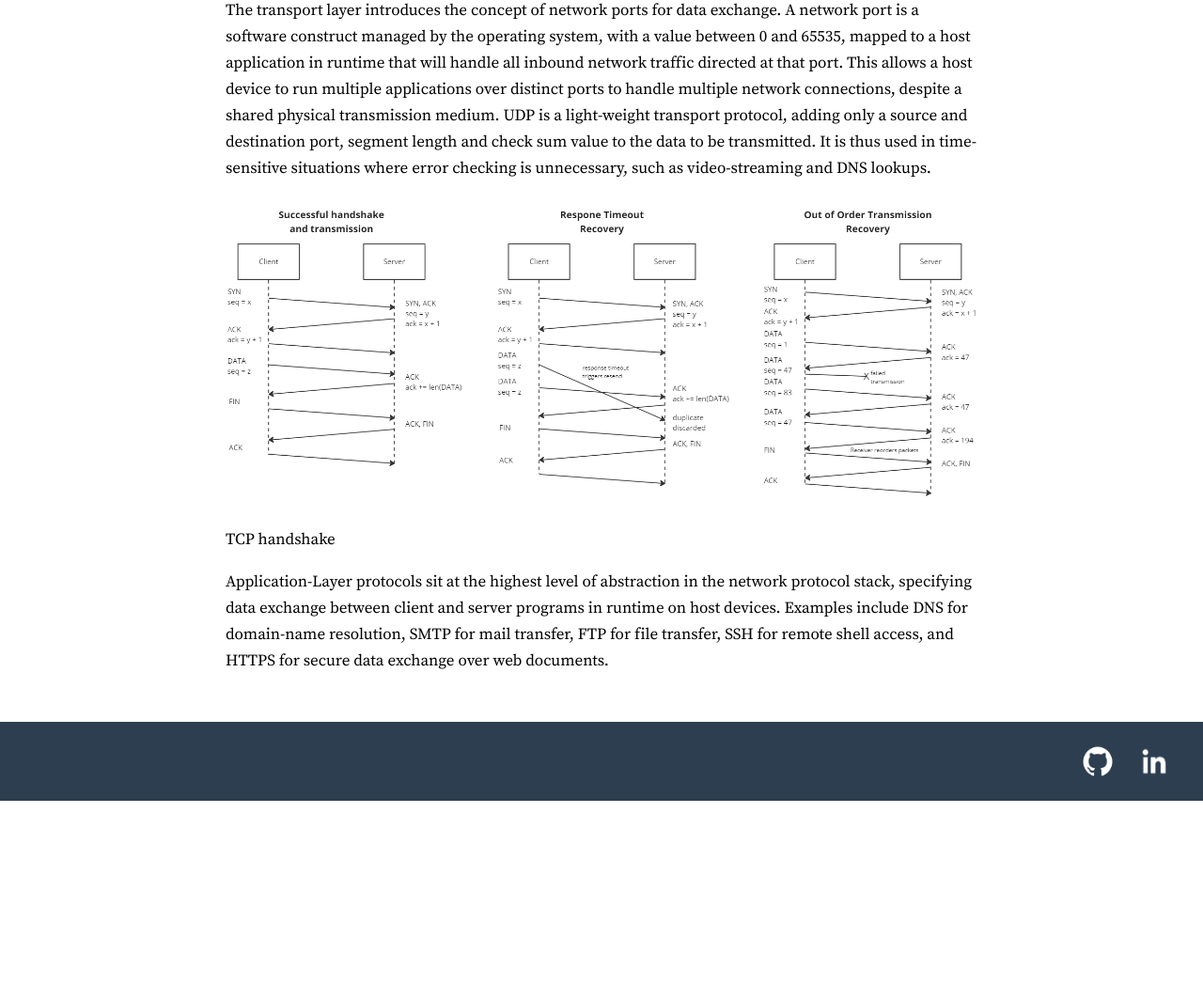
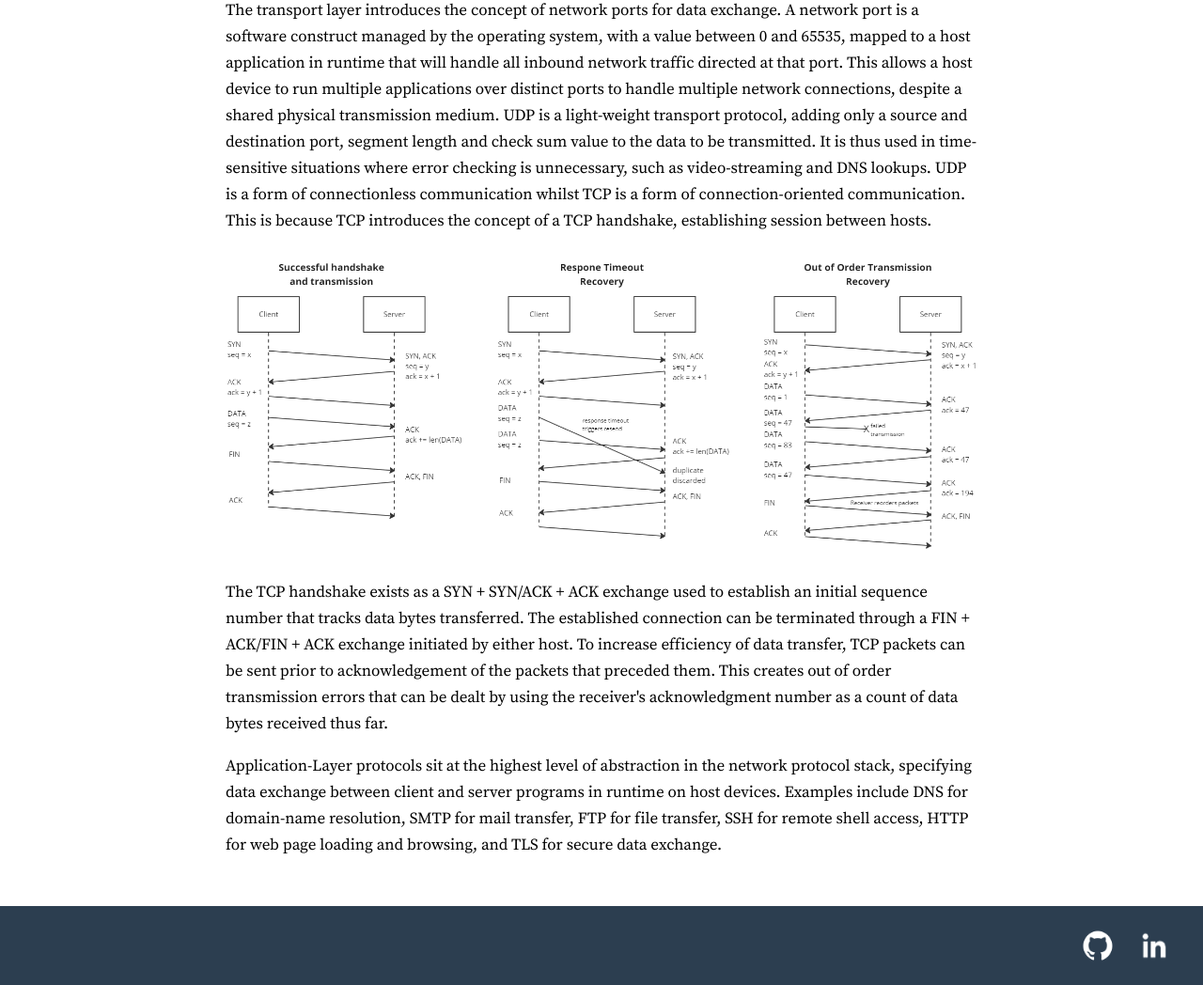
Before and after one commit to Rory-Mac/personal-website, a Jekyll site: the page built from High-Level Programming/Computer Networks.markdown, in a window 1280 px wide and 1400 px high, scrolled down 4601 px. Shown: the part 352-1400 px from the top of the window at 94% size. Built offline with Jekyll 4.4.1, drawn with Linux system fonts in a browser that asks for light colours; before the commit the page ends 5805 px from its top, so only the background shows below that.

Commit message:
Computer networks TCP handshake + Application Layer explanation

```diff
--- a/High-Level Programming/Computer Networks.markdown
+++ b/High-Level Programming/Computer Networks.markdown
@@ -50,9 +50,13 @@ the User Datagram Protocol (UDP).</p>
 between 0 and 65535, mapped to a host application in runtime that will handle all inbound network traffic directed at that port. This allows a host device to run
 multiple applications over distinct ports to handle multiple network connections, despite a shared physical transmission medium. UDP is a light-weight transport
 protocol, adding only a source and destination port, segment length and check sum value to the data to be transmitted. It is thus used in time-sensitive situations
-where error checking is unnecessary, such as video-streaming and DNS lookups.</p>
+where error checking is unnecessary, such as video-streaming and DNS lookups. UDP is a form of connectionless communication whilst TCP is a form of connection-oriented
+communication. This is because TCP introduces the concept of a TCP handshake, establishing session between hosts.</p>
 <p><img src="/Assets/images/TCP_Handshake.png" width="100%" height="100%"></p>
-<p>TCP handshake</p>
+<p>The TCP handshake exists as a SYN + SYN/ACK + ACK exchange used to establish an initial sequence number that tracks data bytes transferred. The established connection
+can be terminated through a FIN + ACK/FIN + ACK exchange initiated by either host. To increase efficiency of data transfer, TCP packets can be sent prior to acknowledgement
+of the packets that preceded them. This creates out of order transmission errors that can be dealt by using the receiver's acknowledgment number as a count of data bytes
+received thus far.</p>
 <p>Application-Layer protocols sit at the highest level of abstraction in the network protocol stack, specifying data exchange between client and server programs in
-runtime on host devices. Examples include DNS for domain-name resolution, SMTP for mail transfer, FTP for file transfer, SSH for remote shell access, and HTTPS for
-secure data exchange over web documents.</p>
+runtime on host devices. Examples include DNS for domain-name resolution, SMTP for mail transfer, FTP for file transfer, SSH for remote shell access, HTTP for web page
+loading and browsing, and TLS for secure data exchange.</p>
```
